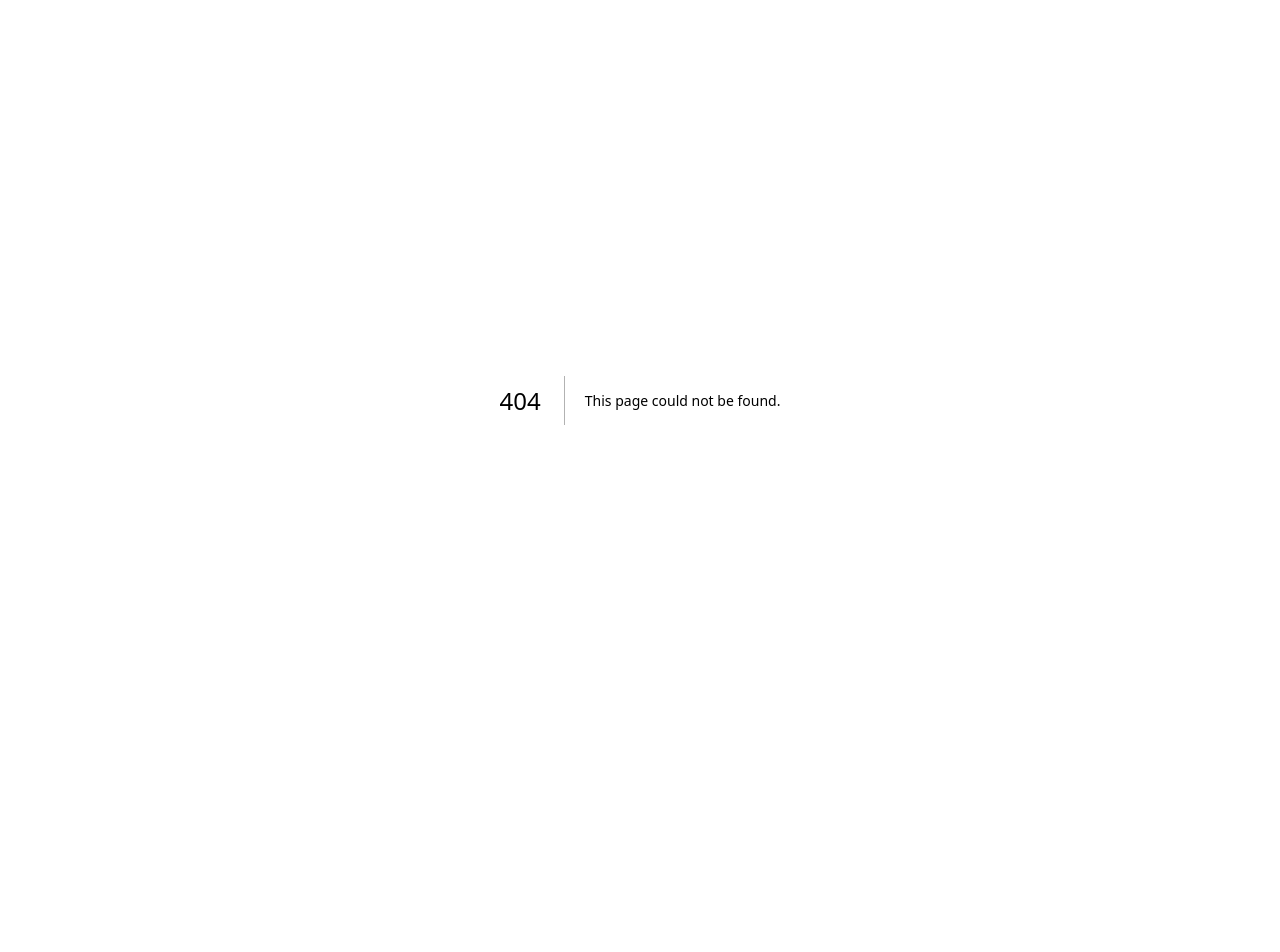
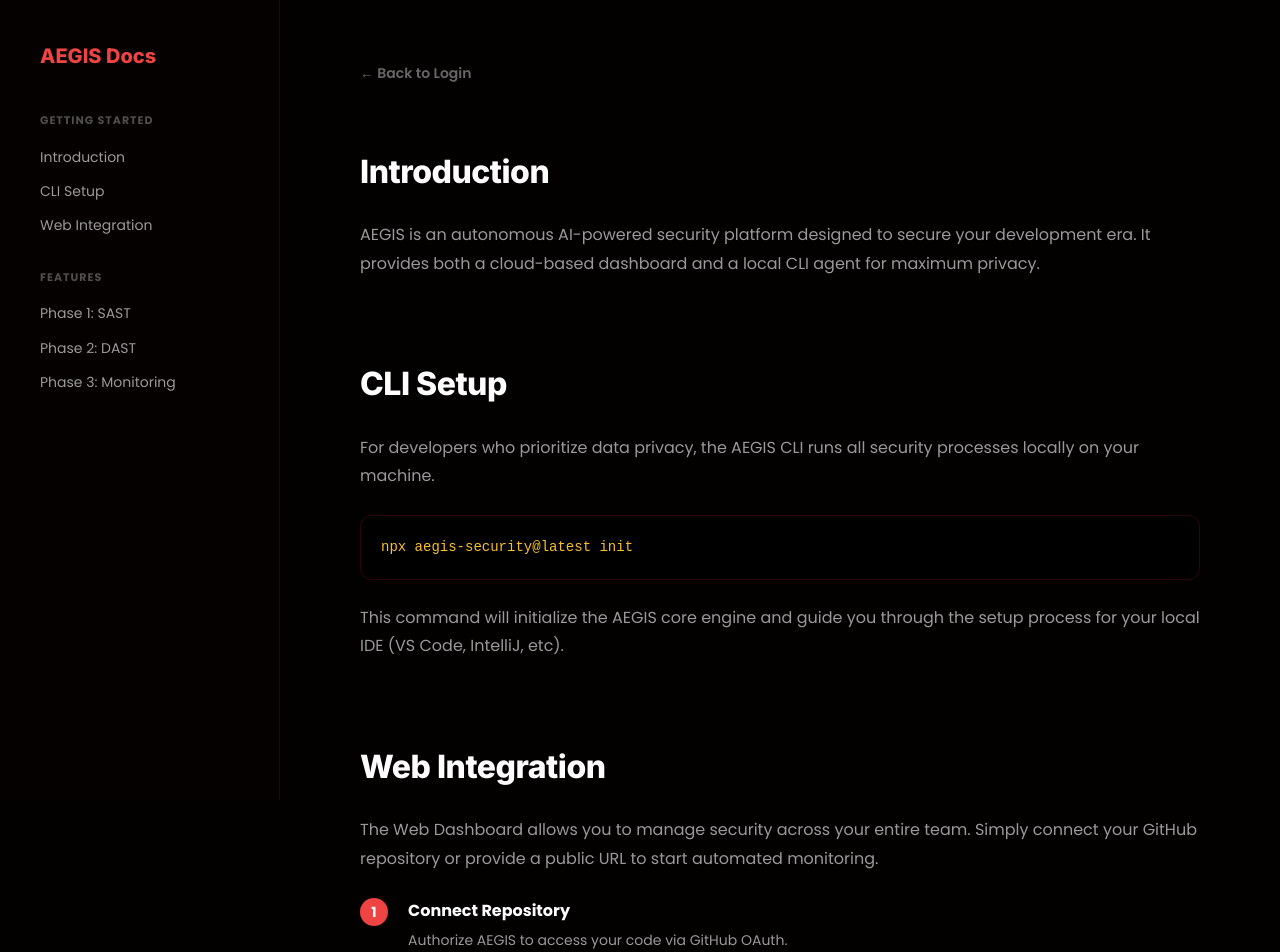
Before and after one commit to langss1/Aegisv2, a Next.js app in the folder aegis-teaser/: page /docs in a window 1280 px wide. Before the commit this address had no page. Shown: the top 952 px of the page. Before the commit the page ends 800 px from the top, so only its background shows below. Built offline with nearby package versions, Linux system fonts and the light colour scheme.

Commit message:
feat: update CLI card text and add documentation page UI

```diff
--- /dev/null
+++ b/aegis-teaser/src/app/docs/docs.module.css
@@ -0,0 +1,118 @@
+.container {
+  display: flex;
+  min-height: 100vh;
+  background: #030000;
+  color: white;
+  font-family: var(--font-poppins), sans-serif;
+}
+
+.sidebar {
+  width: 280px;
+  background: #050101;
+  border-right: 1px solid rgba(255, 255, 255, 0.05);
+  padding: 40px;
+  position: sticky;
+  top: 0;
+  height: 100vh;
+}
+
+.logo {
+  font-family: var(--font-inter), sans-serif;
+  font-size: 20px;
+  font-weight: 800;
+  color: #ef4444;
+  margin-bottom: 40px;
+}
+
+.logo a { text-decoration: none; color: inherit; }
+
+.navGroup { margin-bottom: 32px; }
+.navGroup h4 { font-size: 11px; text-transform: uppercase; letter-spacing: 1px; color: rgba(255, 255, 255, 0.3); margin-bottom: 16px; }
+
+.navGroup a {
+  display: block;
+  font-size: 14px;
+  color: rgba(255, 255, 255, 0.6);
+  text-decoration: none;
+  margin-bottom: 12px;
+  transition: color 0.2s ease;
+}
+
+.navGroup a:hover { color: #ef4444; }
+
+.main { flex: 1; padding: 60px 80px; max-width: 1000px; }
+
+.header { margin-bottom: 60px; }
+
+.backBtn {
+  font-size: 14px;
+  color: rgba(255, 255, 255, 0.4);
+  text-decoration: none;
+  font-weight: 600;
+}
+
+.section { margin-bottom: 80px; animation: fade-in 0.8s ease-out forwards; }
+
+@keyframes fade-in {
+  from { opacity: 0; transform: translateY(10px); }
+  to { opacity: 1; transform: translateY(0); }
+}
+
+.section h1 {
+  font-family: var(--font-inter), sans-serif;
+  font-size: 32px;
+  font-weight: 800;
+  margin-bottom: 24px;
+  letter-spacing: -0.5px;
+}
+
+.section p {
+  font-size: 16px;
+  color: rgba(255, 255, 255, 0.6);
+  line-height: 1.8;
+  margin-bottom: 24px;
+}
+
+.codeBlock {
+  background: #000;
+  border: 1px solid rgba(220, 38, 38, 0.2);
+  border-radius: 12px;
+  padding: 20px;
+  font-family: 'JetBrains Mono', monospace;
+  font-size: 14px;
+  color: #fbbf24;
+  margin-bottom: 24px;
+}
+
+.stepBox { display: flex; flex-direction: column; gap: 24px; }
+
+.step { display: flex; gap: 20px; align-items: flex-start; }
+.step span {
+  background: #ef4444;
+  color: white;
+  width: 28px;
+  height: 28px;
+  border-radius: 50%;
+  display: flex;
+  align-items: center;
+  justify-content: center;
+  font-size: 14px;
+  font-weight: 800;
+  flex-shrink: 0;
+}
+
+.step strong { color: white; display: block; margin-bottom: 4px; }
+.step p { font-size: 14px; margin-bottom: 0; }
+
+.footer {
+  margin-top: 100px;
+  padding-top: 40px;
+  border-top: 1px solid rgba(255, 255, 255, 0.05);
+  font-size: 13px;
+  color: rgba(255, 255, 255, 0.3);
+}
+
+@media (max-width: 900px) {
+  .sidebar { display: none; }
+  .main { padding: 40px 24px; }
+}
--- /dev/null
+++ b/aegis-teaser/src/app/docs/page.tsx
@@ -0,0 +1,79 @@
+'use client'
+import Link from 'next/link'
+import styles from './docs.module.css'
+
+export default function DocsPage() {
+  return (
+    <div className={styles.container}>
+      <aside className={styles.sidebar}>
+        <div className={styles.logo}>
+          <Link href="/">AEGIS Docs</Link>
+        </div>
+        <nav className={styles.nav}>
+          <div className={styles.navGroup}>
+            <h4>Getting Started</h4>
+            <a href="#introduction">Introduction</a>
+            <a href="#cli-setup">CLI Setup</a>
+            <a href="#web-integration">Web Integration</a>
+          </div>
+          <div className={styles.navGroup}>
+            <h4>Features</h4>
+            <a href="#phase1">Phase 1: SAST</a>
+            <a href="#phase2">Phase 2: DAST</a>
+            <a href="#phase3">Phase 3: Monitoring</a>
+          </div>
+        </nav>
+      </aside>
+
+      <main className={styles.main}>
+        <header className={styles.header}>
+          <Link href="/login" className={styles.backBtn}>← Back to Login</Link>
+        </header>
+
+        <section id="introduction" className={styles.section}>
+          <h1>Introduction</h1>
+          <p>AEGIS is an autonomous AI-powered security platform designed to secure your development era. It provides both a cloud-based dashboard and a local CLI agent for maximum privacy.</p>
+        </section>
+
+        <section id="cli-setup" className={styles.section}>
+          <h1>CLI Setup</h1>
+          <p>For developers who prioritize data privacy, the AEGIS CLI runs all security processes locally on your machine.</p>
+          <div className={styles.codeBlock}>
+            <code>npx aegis-security@latest init</code>
+          </div>
+          <p>This command will initialize the AEGIS core engine and guide you through the setup process for your local IDE (VS Code, IntelliJ, etc).</p>
+        </section>
+
+        <section id="web-integration" className={styles.section}>
+          <h1>Web Integration</h1>
+          <p>The Web Dashboard allows you to manage security across your entire team. Simply connect your GitHub repository or provide a public URL to start automated monitoring.</p>
+          <div className={styles.stepBox}>
+            <div className={styles.step}>
+              <span>1</span>
+              <div>
+                <strong>Connect Repository</strong>
+                <p>Authorize AEGIS to access your code via GitHub OAuth.</p>
+              </div>
+            </div>
+            <div className={styles.step}>
+              <span>2</span>
+              <div>
+                <strong>Automated Scanning</strong>
+                <p>AEGIS will automatically detect vulnerabilities and suggest AI patches.</p>
+              </div>
+            </div>
+          </div>
+        </section>
+
+        <section id="phase1" className={styles.section}>
+          <h1>Phase 1: Static Analysis (SAST)</h1>
+          <p>AEGIS scans your source code for common security patterns, exposed secrets, and logic flaws. It provides instant AI-generated patches that you can apply with one click.</p>
+        </section>
+
+        <footer className={styles.footer}>
+          <p>© 2026 AEGIS Security Platform. Built for the modern developer.</p>
+        </footer>
+      </main>
+    </div>
+  )
+}
```
Also changed, not shown: aegis-teaser/src/app/login/login.module.css (+20 -0 lines), aegis-teaser/src/app/login/page.tsx (+6 -1 lines).
